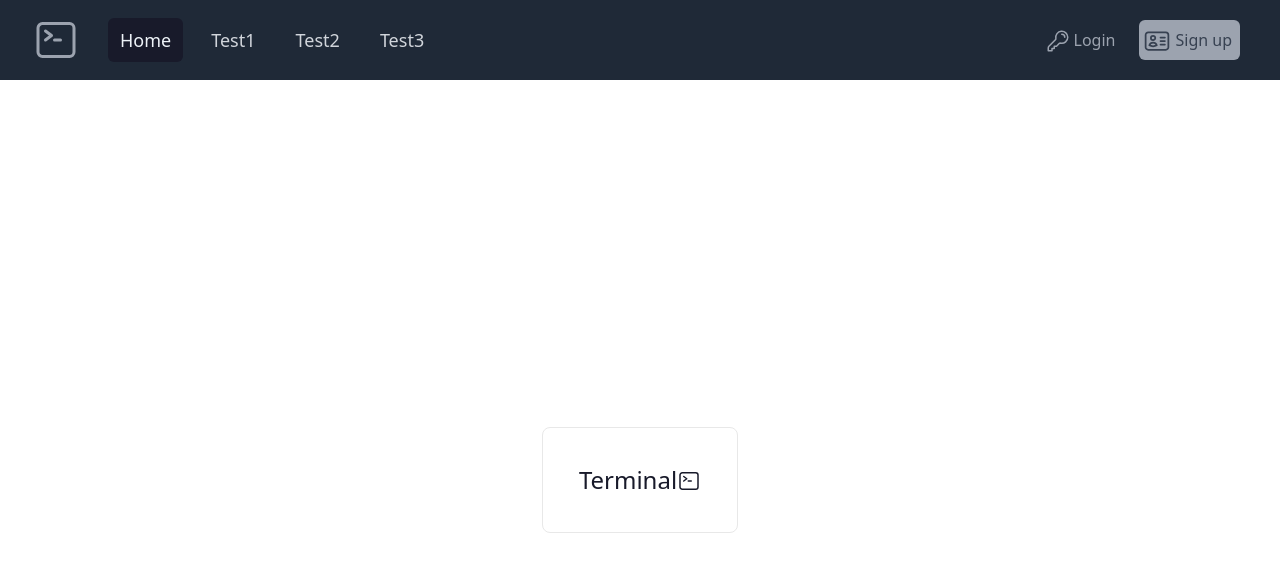
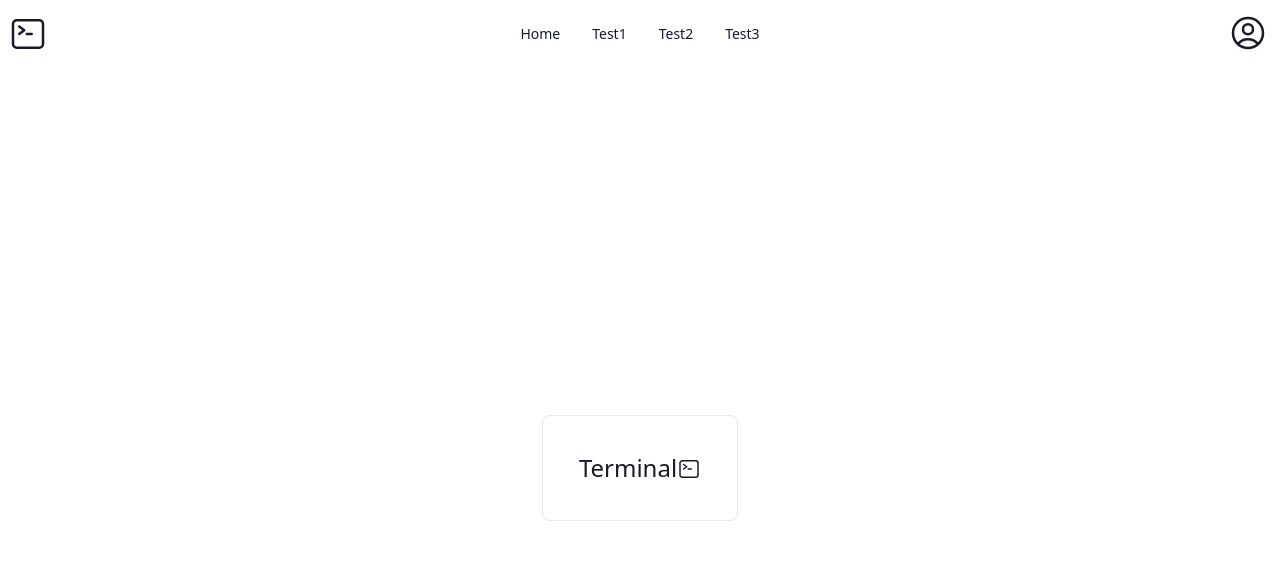
Before and after one commit to goluch/TERMINAL, a React (Vite) app in the folder Client/: page / in a window 1280 px wide. Shown: the top 572 px of the page. Built offline with nearby package versions, Linux system fonts and the light colour scheme.

Commit message:
apply daisyUi classes to navbar

```diff
--- a/Client/src/components/Navbar/NavItems.tsx
+++ b/Client/src/components/Navbar/NavItems.tsx
@@ -1,5 +1,4 @@
 import {Link} from "react-router-dom";
-import classNames from "classnames";
 import {Navigation} from "./Navbar.tsx";
 
 interface NavItemsProps {
@@ -9,8 +8,7 @@ interface NavItemsProps {
 const NavItems = (props: NavItemsProps) => {
 
     return (
-        <div className="hidden sm:ml-6 sm:block content-start">
-            <ul className="space-x-4 menu menu-horizontal px-1 flex-nowrap">
+        <ul className="menu menu-horizontal px-1">
             {props.navigationItems.map((item, index) => (
                 <li  key={index}>
                     <Link
@@ -18,18 +16,12 @@ const NavItems = (props: NavItemsProps) => {
                         to={{
                             pathname: `${item.href}`
                         }}
-                            aria-current={item.current ? 'page' : undefined}
-                            className={classNames(
-                                item.current ? 'bg-gray-900 text-white active' : 'text-gray-300 hover:bg-gray-700 hover:text-white',
-                                'rounded-md px-3 py-2 lg:text-lg md:text-md sm:text-sm',
-                            )}
                     >
                         {item.name}
                     </Link>
                 </li>
             ))}
         </ul>
-        </div>
     );
 };
 
--- a/Client/src/components/Navbar/NavMobileDropdown.tsx
+++ b/Client/src/components/Navbar/NavMobileDropdown.tsx
@@ -9,23 +9,22 @@ interface MobileDropdownButtonProps {
 
 const NavMobileDropdown = (props: MobileDropdownButtonProps) => {
     return (
-        <Menu as="div" className="relative ml-3 dropdown sm:hidden">
+        <Menu as="div" className="dropdown">
                 <MenuButton
-                    className="relative flex rounded-full bg-gray-800 text-sm focus:outline-none hover:bg-gray-700 btn btn-ghost btn-circle text-gray-400">
-                    <Bars3Icon className="h-7 w-7 text-gray-400"/>
+                    className="btn btn-ghost lg:hidden">
+                    <Bars3Icon className="h-5 w-5"/>
                 </MenuButton>
             <MenuItems
+                as="ul"
                 transition
-                className="absolute left-0 mt-2 w-56 origin-top-right divide-y divide-gray-100 rounded-md bg-white shadow-lg ring-1 ring-black/5 focus:outline-none"
+                className="menu menu-sm dropdown-content bg-base-100 rounded-box z-[1] mt-3 w-52 p-2 shadow"
             >
                 {props.navigationItems.map((item, index) => (
-                        <MenuItem key={index}>
+                        <MenuItem key={index} as="li">
                             <Link
                                 to={{
                                     pathname: `${item.href}`
                                 }}
-                            aria-current={item.current ? 'page' : undefined}
-                            className='rounded-md block px-4 py-2 text-sm text-gray-700 data-[focus]:bg-gray-100 data-[focus]:outline-none'
                             >
                                 {item.name}
                             </Link>
--- a/Client/src/components/Navbar/Navbar.tsx
+++ b/Client/src/components/Navbar/Navbar.tsx
@@ -3,8 +3,9 @@ import { CommandLineIcon} from '@heroicons/react/24/outline'
 import {useLocation} from "react-router-dom";
 import {useState, useEffect} from "react";
 import NavMobileDropdown from "./NavMobileDropdown.tsx";
-import UserItems from "./UserItems.tsx";
 import NavItems from "./NavItems.tsx";
+import UserProfileDropdown from "./UserProfileDropdown.tsx";
+import UserAuthButtons from "./UserAuthButtons.tsx";
 
 export interface Navigation {
     name: string;
@@ -13,6 +14,8 @@ export interface Navigation {
 }
 
 const Navbar = () => {
+
+    const [isAuth] = useState(true);
 
     const location = useLocation()
 
@@ -36,22 +39,26 @@ const Navbar = () => {
     }, [location.pathname]);
 
     return (
-        <Disclosure as="nav" className="bg-gray-800 navbar px-2 sm:px-6 lg:px-8 w-full">
-            <div className="relative flex h-16 items-center w-full">
+        <Disclosure as="nav" className="navbar bg-base-100">
 
-                {/*Small devices */}
+            <div className="navbar-start">
+                <CommandLineIcon className="h-10 w-10 hidden sm:block"/>
                 <NavMobileDropdown navigationItems={navigation}/>
+            </div>
 
-                {/*Default */}
-                <div className="flex flex-1  sm:items-stretch sm:justify-start flex-nowrap ">
-                    <div className="shrink-0 hidden sm:block content-center">
-                        <CommandLineIcon className="h-12 w-12 text-gray-400"/>
-                    </div>
-                    <NavItems  navigationItems={navigation}/>
-                </div>
+            <div className="navbar-center hidden md:flex">
+                <NavItems navigationItems={navigation}/>
+            </div>
 
-                <UserItems/>
+            <div className="navbar-end">
+                {isAuth ?
+                    (<UserProfileDropdown />)
+                :
+                    (<UserAuthButtons />)
+                }
             </div>
+
+
         </Disclosure>
     )
 };
--- a/Client/src/components/Navbar/UserAuthButtons.tsx
+++ b/Client/src/components/Navbar/UserAuthButtons.tsx
@@ -1,32 +1,32 @@
 import {Link} from "react-router-dom";
 import {IdentificationIcon, KeyIcon} from "@heroicons/react/24/outline";
+import { Button } from '@headlessui/react'
 
 const UserAuthButtons = () => {
     return(
-        <ul className="menu-horizontal flex-nowrap">
-            <li className="p-2 text-sm ">
+        <>
+            <Button className="btn">
                 <Link
                     to={{
                         pathname: `/login`
                     }}
-                    className="flex rounded-md items-center p-1 text-gray-400 hover:bg-gray-700 "
                 >
-                    <KeyIcon className="h-6 w-6 mt-0.5 "/>
-                    <div className="p-1 text-base ">Login</div>
+                    <KeyIcon className="h-5 w-5"/>
+                    Login
                 </Link>
-            </li>
-            <li className="p-2 text-sm">
+            </Button>
+            <Button className="btn">
                 <Link
                     to={{
                         pathname: `/register`
                     }}
-                    className="flex rounded-md items-center p-1 text-gray-700 bg-gray-400 hover:bg-gray-300 hover:text-gray-800"
                 >
-                    <IdentificationIcon className="h-7 w-7 mt-0.5 "/>
-                    <div className="p-1 text-base">Sign up</div>
+                    <IdentificationIcon className="h-5 w-5"/>
+                    Sign up
                 </Link>
-            </li>
-        </ul>
+            </Button>
+        </>
+
     );
 };
 
--- a/Client/src/components/Navbar/UserItems.tsx
+++ /dev/null
@@ -1,21 +0,0 @@
-import {useState} from 'react';
-import UserProfileDropdown from "./UserProfileDropdown.tsx";
-import UserAuthButtons from "./UserAuthButtons.tsx";
-
-const UserItems = () => {
-    const [isAuth] = useState(false);
-
-    return (
-        <div
-            className="absolute inset-y-0 right-0 flex items-center pr-2 sm:static sm:inset-auto sm:ml-6 sm:pr-0">
-            {isAuth ?
-                <UserProfileDropdown />
-                :
-                <UserAuthButtons />
-            }
-        </div>
-    )
-        ;
-};
-
-export default UserItems;
--- a/Client/src/components/Navbar/UserProfileDropdown.tsx
+++ b/Client/src/components/Navbar/UserProfileDropdown.tsx
@@ -4,37 +4,34 @@ import {UserCircleIcon} from "@heroicons/react/24/outline";
 const UserProfileDropdown = () => {
     {/* Profile dropdown */}
     return   (
-        <Menu as="div" className="relative ml-3">
+        <Menu as="div" className="dropdown dropdown-end">
             <div>
-                <MenuButton
-                    className="relative flex rounded-full bg-gray-800 text-sm focus:outline-none hover:bg-gray-700">
-                    <span className="absolute -inset-1.5" />
+                <MenuButton tabIndex={0} role="button" className="btn btn-ghost btn-circle avatar">
                     <span className="sr-only">Open user menu</span>
-                    <UserCircleIcon className="h-10 w-10 mt-0.5 text-gray-400"/>
+                    <UserCircleIcon className="w-10 rounded-full"/>
                 </MenuButton>
             </div>
             <MenuItems
                 transition
-                className="absolute right-0 z-10 mt-2 w-48 origin-top-right rounded-md bg-white py-1 shadow-lg ring-1 ring-black/5 transition focus:outline-none data-[closed]:scale-95 data-[closed]:transform data-[closed]:opacity-0 data-[enter]:duration-100 data-[leave]:duration-75 data-[enter]:ease-out data-[leave]:ease-in"
+                as="ul"
+                className="menu menu-sm dropdown-content bg-base-100 rounded-box z-[1] mt-3 w-52 p-2 shadow"
             >
-                <MenuItem>
+                <MenuItem as="li">
                     <a
                         href="#"
-                        className="block px-4 py-2 text-sm text-gray-700 data-[focus]:bg-gray-100 data-[focus]:outline-none"
                     >
                         Your Profile
                     </a>
                 </MenuItem>
-                <MenuItem>
+                <MenuItem as="li">
                     <a
                         href="#"
-                        className="block px-4 py-2 text-sm text-gray-700 data-[focus]:bg-gray-100 data-[focus]:outline-none"
                     >
                         Sign out
                     </a>
                 </MenuItem>
             </MenuItems>
-    </Menu>
+        </Menu>
     );
 };
 
```
Lines whose indentation alone changed are shown as unchanged.
